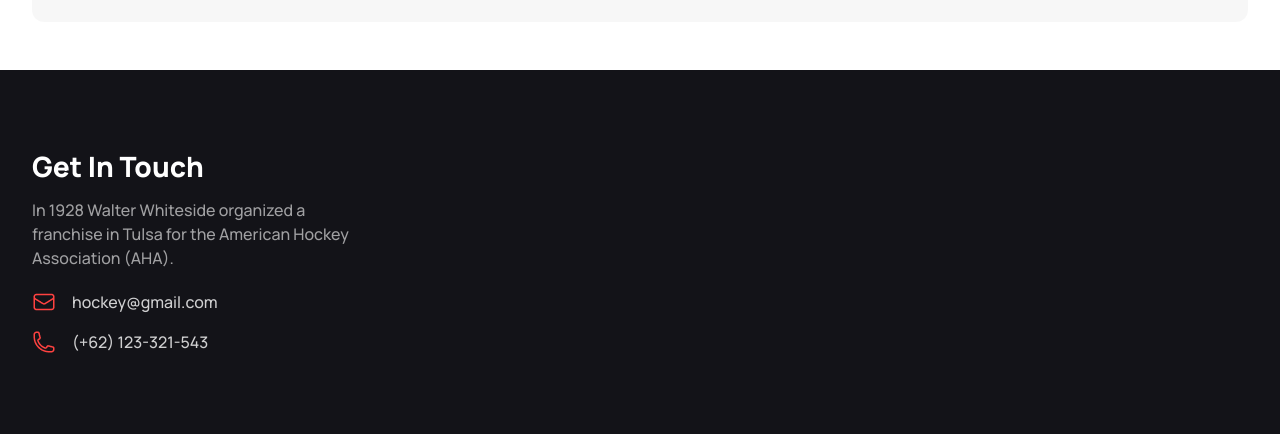
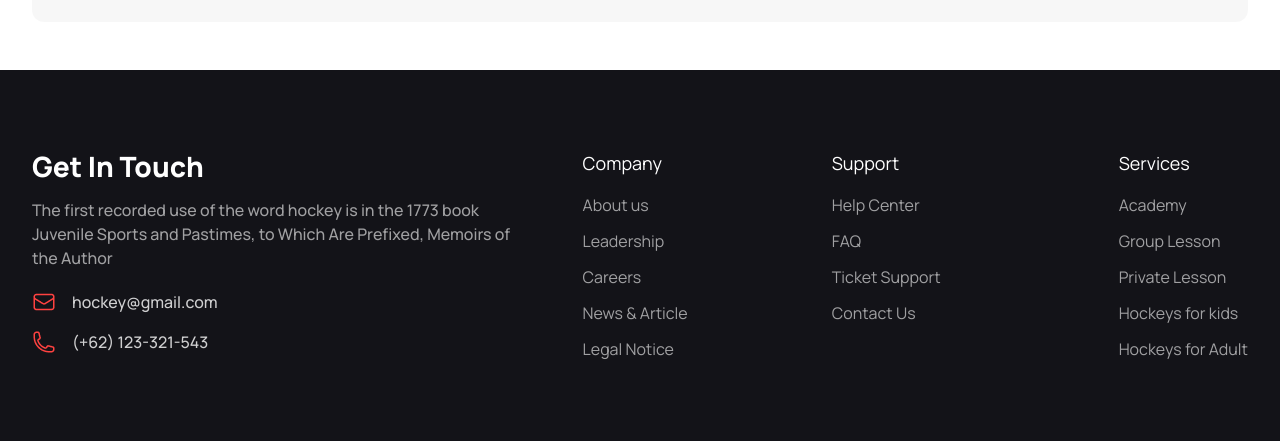
Before and after one commit to mustafa-official/hockey-club, a plain HTML site: page index.html in a window 1280 px wide. Shown: the part 4128-4569 px from the top of the page. Drawn offline with nearby package versions, Linux system fonts and the light colour scheme.

Commit message:
footer section complete

```diff
--- a/index.html
+++ b/index.html
@@ -6,9 +6,11 @@
     <meta name="viewport" content="width=device-width, initial-scale=1.0">
     <title>Hockey Club</title>
     <!-- font awesome -->
-    <link rel="stylesheet" href="https://cdnjs.cloudflare.com/ajax/libs/font-awesome/6.5.1/css/all.min.css" integrity="sha512-DTOQO9RWCH3ppGqcWaEA1BIZOC6xxalwEsw9c2QQeAIftl+Vegovlnee1c9QX4TctnWMn13TZye+giMm8e2LwA==" crossorigin="anonymous" referrerpolicy="no-referrer" />
+    <link rel="stylesheet" href="https://cdnjs.cloudflare.com/ajax/libs/font-awesome/6.5.1/css/all.min.css"
+        integrity="sha512-DTOQO9RWCH3ppGqcWaEA1BIZOC6xxalwEsw9c2QQeAIftl+Vegovlnee1c9QX4TctnWMn13TZye+giMm8e2LwA=="
+        crossorigin="anonymous" referrerpolicy="no-referrer" />
     <!-- favicon -->
-    <link rel="shortcut icon" href="./images/program1.png" type="image/x-icon">
+    <link rel="shortcut icon" href="./images/cap.png" type="image/x-icon">
     <!-- manrope font -->
     <link rel="preconnect" href="https://fonts.googleapis.com">
     <link rel="preconnect" href="https://fonts.gstatic.com" crossorigin>
@@ -582,22 +584,29 @@
             <div class="border-b border-dashed opacity-30 border-black mt-5 lg:mt-10 mb-5 lg:mb-8"></div>
 
             <div class="grid grid-cols-1 lg:grid-cols-3 gap-x-0 gap-y-5 lg:gap-y-0 lg:gap-x-5 items-center">
-                <div style="border:1px solid rgba(19, 19, 24, 0.10);" class="col-span-1 flex flex-col gap-6 p-6 lg:p-10 rounded-2xl">
+                <div style="border:1px solid rgba(19, 19, 24, 0.10);"
+                    class="col-span-1 flex flex-col gap-6 p-6 lg:p-10 rounded-2xl">
                     <div style="background: rgba(188, 237, 109, 0.10);" class="rounded-2xl px-8 pt-8 pb-10">
                         <img src="./images/group1.png" alt="">
-                        <h3 style="color: rgba(19, 19, 24, 0.40); font-size: 16px; margin-top: 24px; margin-bottom: 5px;">Phone Number :</h3>
+                        <h3
+                            style="color: rgba(19, 19, 24, 0.40); font-size: 16px; margin-top: 24px; margin-bottom: 5px;">
+                            Phone Number :</h3>
                         <p class="text-primary text-[18px] font-extrabold">(+62) 123-321-543</p>
 
                     </div>
                     <div style="background: rgba(253, 221, 95, 0.10);" class="rounded-2xl px-8 pt-8 pb-10">
                         <img src="./images/group3.png" alt="">
-                        <h3 style="color: rgba(19, 19, 24, 0.40); font-size: 16px; margin-top: 24px; margin-bottom: 5px;">Email :</h3>
+                        <h3
+                            style="color: rgba(19, 19, 24, 0.40); font-size: 16px; margin-top: 24px; margin-bottom: 5px;">
+                            Email :</h3>
                         <p class="text-primary text-[18px] font-extrabold">hockey@gmail.com </p>
 
                     </div>
                     <div style="background: rgba(98, 156, 243, 0.10);" class="rounded-2xl px-8 pt-8 pb-10">
                         <img src="./images/group2.png" alt="">
-                        <h3 style="color: rgba(19, 19, 24, 0.40); font-size: 16px; margin-top: 24px; margin-bottom: 5px;">Location :</h3>
+                        <h3
+                            style="color: rgba(19, 19, 24, 0.40); font-size: 16px; margin-top: 24px; margin-bottom: 5px;">
+                            Location :</h3>
                         <p class="text-primary text-[18px] font-extrabold">Mirpur-10, Dhaka</p>
 
                     </div>
@@ -607,9 +616,15 @@
                         <div class="col-span-1">
                             <form class="flex flex-col">
                                 <label class="text-primary text-[18px] lg:text-xl font-bold" for="">Your Name</label>
-                                <input style="color: black; background: rgba(19, 19, 24, 0.03); ::placeholder{color:rgba(19, 19, 24, 0.30);}" class="p-4 lg:p-5 rounded-xl mt-4 outline-none" type="text" placeholder="Enter your full name">
+                                <input
+                                    style="color: black; background: rgba(19, 19, 24, 0.03); ::placeholder{color:rgba(19, 19, 24, 0.30);}"
+                                    class="p-4 lg:p-5 rounded-xl mt-4 outline-none" type="text"
+                                    placeholder="Enter your full name">
                                 <label class="text-primary text-[18px] lg:text-xl font-bold mt-5" for="">Subject</label>
-                                <input style="color: black; background: rgba(19, 19, 24, 0.03); ::placeholder{color:rgba(19, 19, 24, 0.30);}" class="p-4 lg:p-5 rounded-xl mt-4 outline-none" type="text" placeholder="Enter your subject">
+                                <input
+                                    style="color: black; background: rgba(19, 19, 24, 0.03); ::placeholder{color:rgba(19, 19, 24, 0.30);}"
+                                    class="p-4 lg:p-5 rounded-xl mt-4 outline-none" type="text"
+                                    placeholder="Enter your subject">
 
 
                             </form>
@@ -617,9 +632,16 @@
                         <div class="col-span-1">
                             <form class="flex flex-col">
                                 <label class="text-primary text-[18px] lg:text-xl font-bold" for="">Your Email</label>
-                                <input style="color: black; background: rgba(19, 19, 24, 0.03); ::placeholder{color:rgba(19, 19, 24, 0.30);}" class="p-4 lg:p-5 rounded-xl mt-4 outline-none" type="text" placeholder="Enter your email">
-                                <label class="text-primary text-[18px] lg:text-xl font-bold mt-5" for="">Phone Number</label>
-                                <input style="color: black; background: rgba(19, 19, 24, 0.03); ::placeholder{color:rgba(19, 19, 24, 0.30);}" class="p-4 lg:p-5 rounded-xl mt-4 outline-none" type="text" placeholder="Enter your phone number">
+                                <input
+                                    style="color: black; background: rgba(19, 19, 24, 0.03); ::placeholder{color:rgba(19, 19, 24, 0.30);}"
+                                    class="p-4 lg:p-5 rounded-xl mt-4 outline-none" type="text"
+                                    placeholder="Enter your email">
+                                <label class="text-primary text-[18px] lg:text-xl font-bold mt-5" for="">Phone
+                                    Number</label>
+                                <input
+                                    style="color: black; background: rgba(19, 19, 24, 0.03); ::placeholder{color:rgba(19, 19, 24, 0.30);}"
+                                    class="p-4 lg:p-5 rounded-xl mt-4 outline-none" type="text"
+                                    placeholder="Enter your phone number">
 
 
                             </form>
@@ -628,15 +650,21 @@
                     </div>
                     <form class="flex flex-col mt-5">
                         <label class="text-primary text-[18px] lg:text-xl font-bold" for="">Message</label>
-                        <textarea style="background: rgba(19, 19, 24, 0.03); resize: none; ::placeholder{color:rgba(19, 19, 24, 0.30);}" placeholder="Write your message" class="p-4 lg:p-5 rounded-xl mt-4 outline-none h-[136px] lg:h-[340px]" cols="30"></textarea>
-                        <button class="py-[14px] lg:py-4 bg-[#FF4240] rounded-xl text-white text-[16px] lg:text-xl font-bold border-none mt-5 lg:mt-8">Send Message</button>
+                        <textarea
+                            style="background: rgba(19, 19, 24, 0.03); resize: none; ::placeholder{color:rgba(19, 19, 24, 0.30);}"
+                            placeholder="Write your message"
+                            class="p-4 lg:p-5 rounded-xl mt-4 outline-none h-[136px] lg:h-[340px]" cols="30"></textarea>
+                        <button
+                            class="py-[14px] lg:py-4 bg-[#FF4240] rounded-xl text-white text-[16px] lg:text-xl font-bold border-none mt-5 lg:mt-8">Send
+                            Message</button>
                     </form>
 
 
                 </div>
 
             </div>
-            <div style="background: rgba(19, 19, 24, 0.03);" class="flex flex-col justify-center items-center gap-5 mt-5 lg:mt-10 rounded-xl py-6 lg:py-7">
+            <div style="background: rgba(19, 19, 24, 0.03);"
+                class="flex flex-col justify-center items-center gap-5 mt-5 lg:mt-10 rounded-xl py-6 lg:py-7">
                 <h1 class="text-primary text-xl lg:text-2xl font-extrabold">Social Media</h1>
                 <div class="flex gap-6">
                     <a href=""><i class="fa-brands fa-twitter text-primary text-xl"></i></a>
@@ -649,24 +677,66 @@
     </main>
 
     <!-- footer section -->
-
     <footer class="bg-primary">
         <div class="container mx-auto px-8 mt-8 lg:mt-12">
-            <div class="grid grid-cols-1 lg:grid-cols-5 py-10 lg:py-20">
+            <div class="grid grid-cols-1 lg:grid-cols-5 py-10 lg:py-20 gap-y-7 lg:gap-y-0">
                 <!-- column1 -->
                 <div class="col-span-1 lg:col-span-2">
-                    <h2 class="text-white text-2xl lg:text-[28px] font-extrabold">Get In Touch</h2>
-                    <p style="color: rgba(255, 255, 255, 0.60);" class="max-w-80 font-medium mt-4 mb-5">In 1928 Walter Whiteside organized a franchise in Tulsa for the American Hockey Association (AHA).</p>
-                    <div class="flex gap-4 items-center">
+                    <h2 class="text-white text-2xl lg:text-[28px] font-extrabold text-center lg:text-left">Get In Touch</h2>
+                    <p style="color: rgba(255, 255, 255, 0.60);" class="font-medium mt-4 mb-5 text-center lg:text-left">The first recorded use of the word hockey is in the 1773 book Juvenile Sports and Pastimes, to Which Are Prefixed, Memoirs of the Author</p>
+                    <div class="flex gap-4 justify-center lg:justify-start">
                         <img src="./icons/mail.png" alt="">
-                        <p style="color: rgba(255, 255, 255, 0.80);" class="font-medium">hockey@gmail.com</p>
+                        <a style="color: rgba(255, 255, 255, 0.80);" class="font-medium"
+                            href="mail:hockey@gmail.com">hockey@gmail.com</a>
+
                     </div>
-                    <div class="flex gap-4 items-center mt-4">
+                    <div class="flex gap-4 mt-4 justify-center lg:justify-start">
                         <img src="./icons/phone.png" alt="">
-                        <p style="color: rgba(255, 255, 255, 0.80);" class="font-medium">(+62) 123-321-543</p>
+                        <a style="color: rgba(255, 255, 255, 0.80);" class="font-medium" href="tel:+62123-321-543">(+62)
+                            123-321-543</a>
+
                     </div>
                 </div>
-                <!-- column2 -->
+                <!-- column2 and 3-->
+                <div class="col-span-2">
+                    <div class="flex justify-evenly gap-10 lg:gap-20">
+                        <div class="flex flex-col text-center lg:text-left">
+                            <h1 class="text-white text-[18px]">Company</h1>
+                            <div class="flex flex-col mt-4 gap-3">
+                                <a style="color: rgba(255, 255, 255, 0.60);" href="">About us</a>
+                                <a style="color: rgba(255, 255, 255, 0.60);" href="">Leadership</a>
+                                <a style="color: rgba(255, 255, 255, 0.60);" href="">Careers</a>
+                                <a style="color: rgba(255, 255, 255, 0.60);" href="">News & Article</a>
+                                <a style="color: rgba(255, 255, 255, 0.60);" href="">Legal Notice</a>
+                            </div>
+                        </div>
+                        <div>
+                            <div class="flex flex-col text-center lg:text-left">
+                                <h1 class="text-white text-[18px]">Support</h1>
+                                <div class="flex flex-col mt-4 gap-3">
+                                    <a style="color: rgba(255, 255, 255, 0.60);" href="">Help Center</a>
+                                    <a style="color: rgba(255, 255, 255, 0.60);" href="">FAQ</a>
+                                    <a style="color: rgba(255, 255, 255, 0.60);" href="">Ticket Support</a>
+                                    <a style="color: rgba(255, 255, 255, 0.60);" href="">Contact Us</a>
+
+                                </div>
+                            </div>
+                        </div>
+                    </div>
+                </div>
+                <!-- column4 -->
+                <div class="col-span-1  flex justify-center lg:justify-end">
+                    <div class="flex flex-col text-center lg:text-left">
+                        <h1 class="text-white text-[18px]">Services</h1>
+                        <div class="flex flex-col mt-4 gap-3">
+                            <a style="color: rgba(255, 255, 255, 0.60);" href="">Academy</a>
+                            <a style="color: rgba(255, 255, 255, 0.60);" href="">Group Lesson</a>
+                            <a style="color: rgba(255, 255, 255, 0.60);" href="">Private Lesson</a>
+                            <a style="color: rgba(255, 255, 255, 0.60);" href="">Hockeys for kids</a>
+                            <a style="color: rgba(255, 255, 255, 0.60);" href="">Hockeys for Adult</a>
+                        </div>
+                    </div>
+                </div>
             </div>
         </div>
     </footer>
```
Lines whose indentation alone changed are shown as unchanged.
